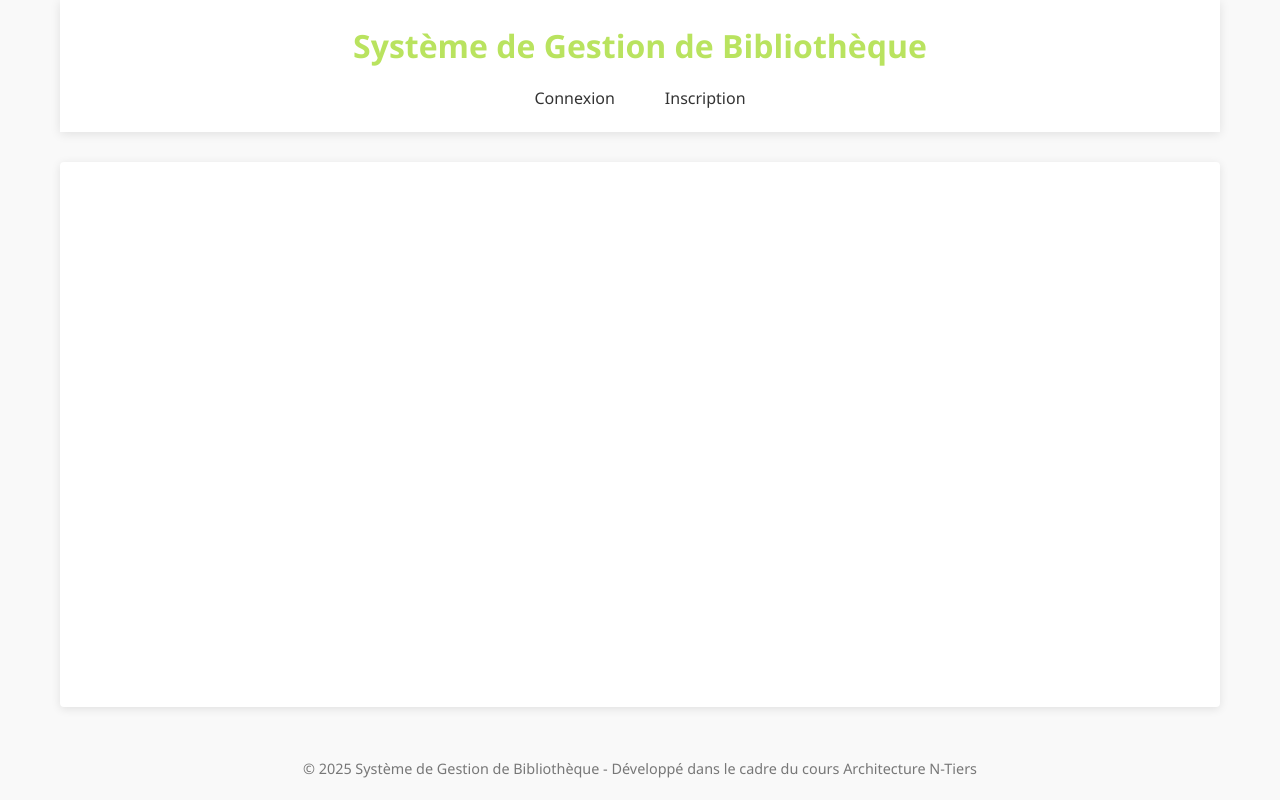
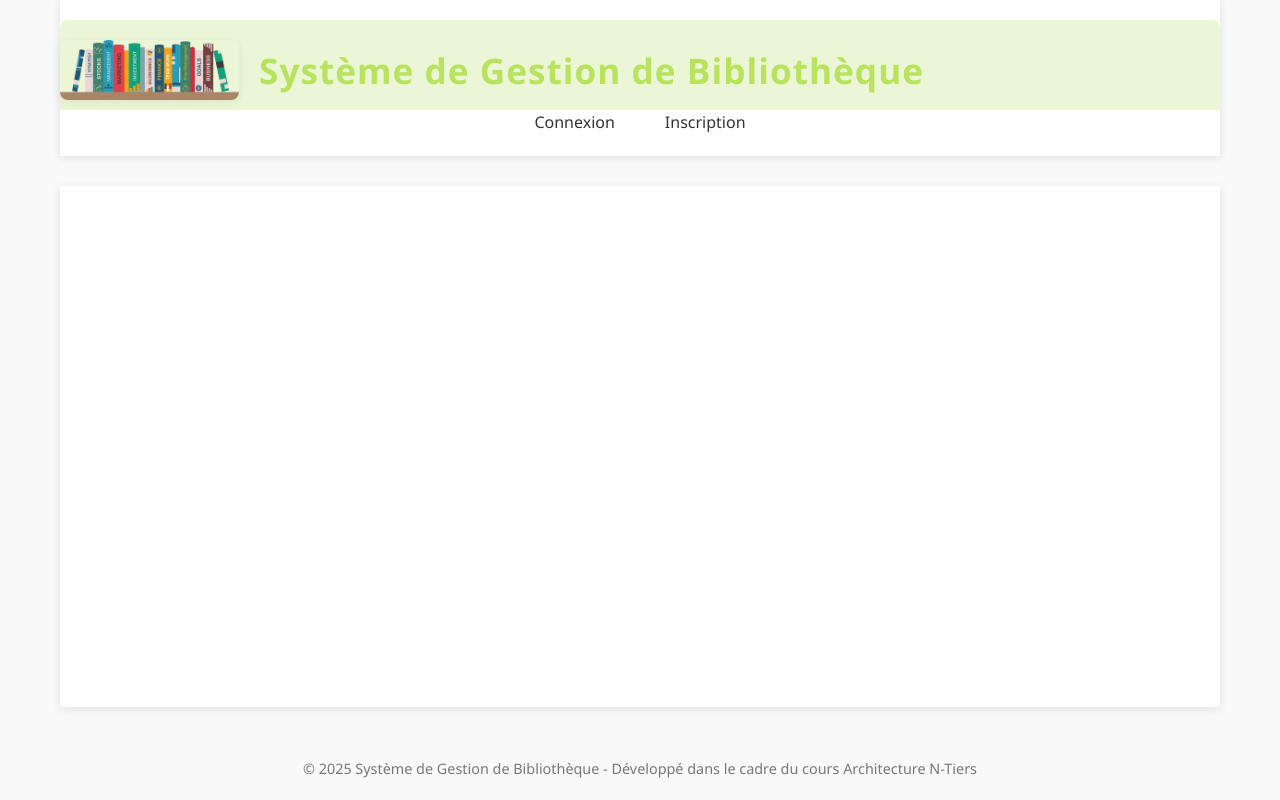
Before and after one commit to axelle23/API_librairy, a plain HTML site: page library_app/frontend/index.html in a window 1280 px wide. Drawn offline with Linux system fonts and the light colour scheme; a script that the page names is missing.

Commit message:
Final version

```diff
--- a/library_app/frontend/css/styles.css
+++ b/library_app/frontend/css/styles.css
@@ -297,3 +297,27 @@ footer {
 .profile-info-value {
     flex: 1;
 }
+
+/* Bannière avec image */
+.banner {
+    display: flex;
+    align-items: center;
+    gap: 20px;
+    background: #eaf6d5;
+    padding: 20px 0 10px 0;
+    border-radius: 8px 8px 0 0;
+}
+.banner-img {
+    height: 60px;
+    width: auto;
+    border-radius: 8px;
+    object-fit: cover;
+    box-shadow: 0 2px 8px rgba(0,0,0,0.08);
+}
+.banner h1 {
+    margin: 0;
+    font-size: 2.2rem;
+    color: var(--primary-color);
+    font-weight: bold;
+    letter-spacing: 1px;
+}
--- a/library_app/frontend/index.html
+++ b/library_app/frontend/index.html
@@ -10,7 +10,10 @@
 <body>
     <div class="container">
         <header>
-            <h1>Système de Gestion de Bibliothèque</h1>
+            <div class="banner">
+                <img src="img/banner.jpg" alt="Bannière bibliothèque" class="banner-img">
+                <h1>Système de Gestion de Bibliothèque</h1>
+            </div>
             <nav id="main-nav">
                 <ul>
                     <li><a href="#" class="nav-link" data-page="login">Connexion</a></li>
```
Also changed, not shown: library_app/frontend/img/banner.jpg (added), 1 other file.
